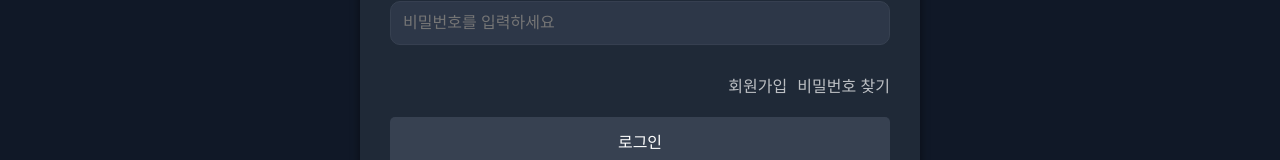
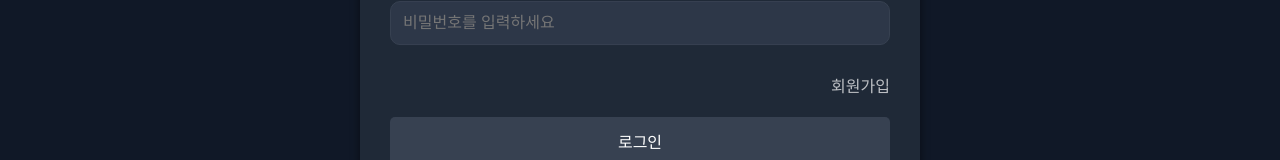
Before and after one commit to Team-Questio/Front, a React (Create React App) app: page /login in a window 1280 px wide. Shown: the part 366-526 px from the top of the page. Built offline with nearby package versions, Linux system fonts and the light colour scheme.

Commit message:
[fix] inactive FindPW

```diff
--- a/src/components/auth/Login.tsx
+++ b/src/components/auth/Login.tsx
@@ -232,8 +232,8 @@ const LoginBox: React.FC = () => {
       <SubItemContainer>
         <SubItem>
           <Link onClick={handleSignUpButtonClick}>회원가입</Link>
-          <div style={{ width: "10px" }} />
-          <Link onClick={handleFindPWButtonClick}>비밀번호 찾기</Link>
+          {/* <div style={{ width: "10px" }} />
+          <Link onClick={handleFindPWButtonClick}>비밀번호 찾기</Link> */}
         </SubItem>
       </SubItemContainer>
       <Button onClick={handleLogin} disabled={loading}>
```
